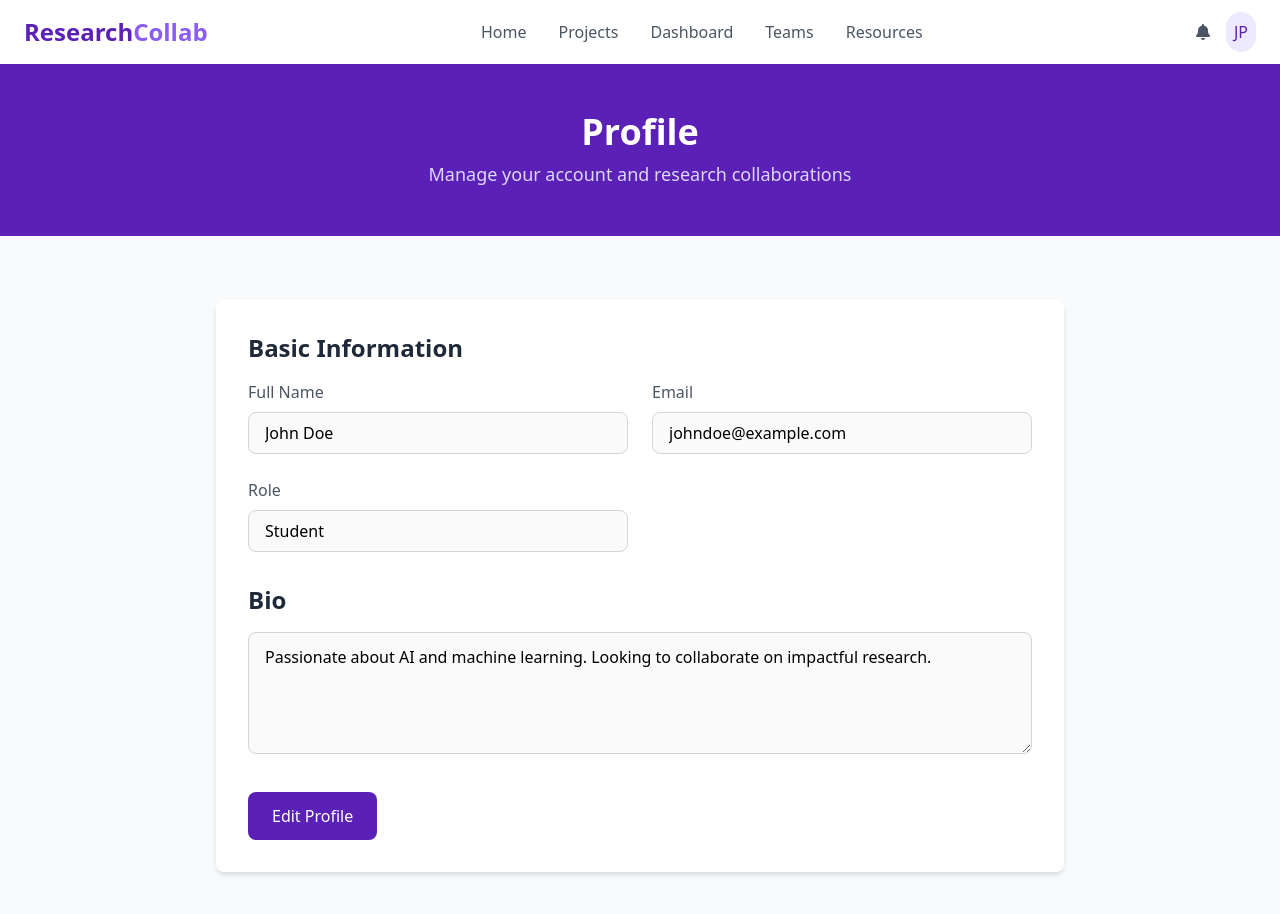
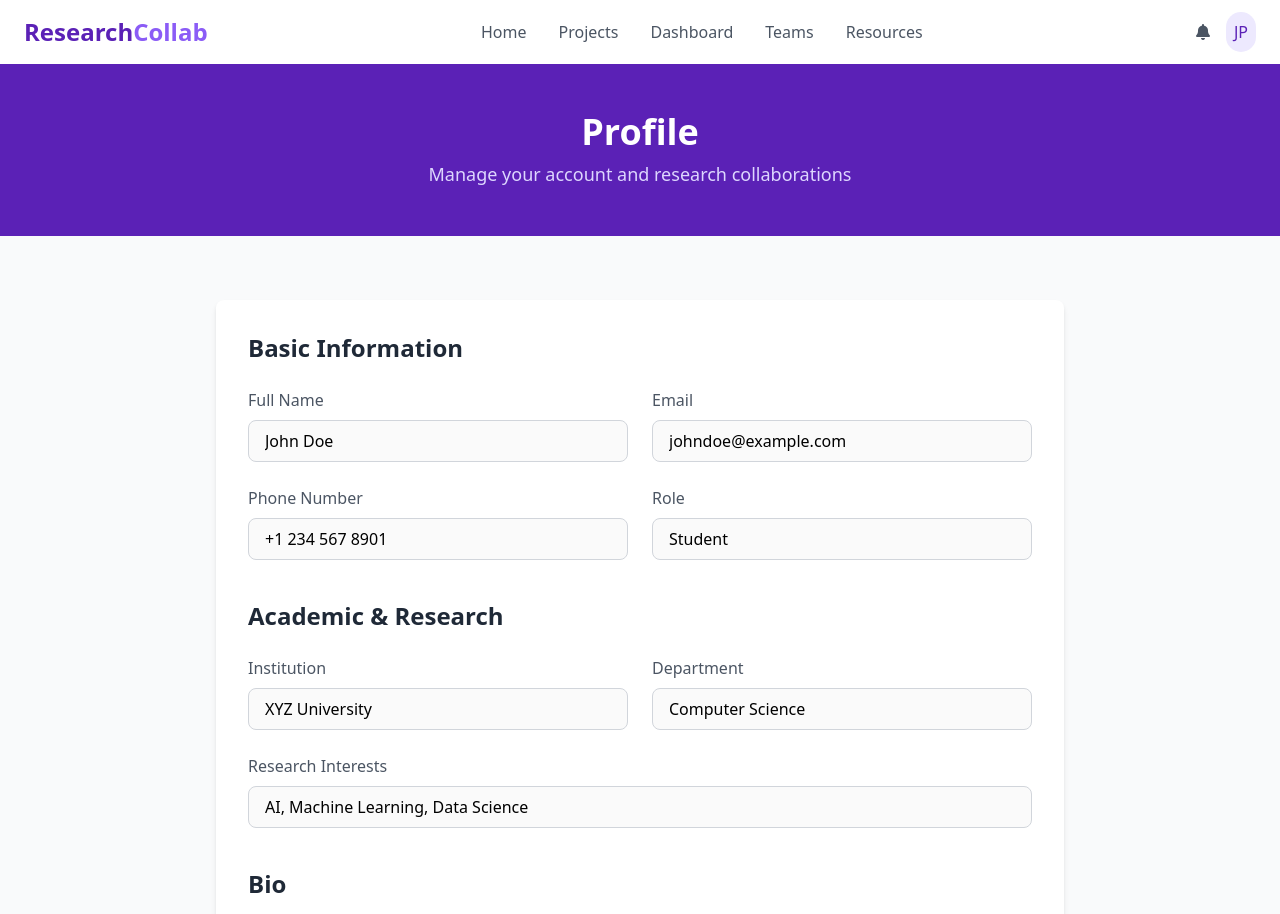
Before and after one commit to GodMakesMe/ResearchCollab, a React (Create React App) app in the folder web-frontend/: page /student-dashboard in a window 1280 px wide. Shown: the top 914 px of the page. Built offline with nearby package versions, Linux system fonts and the light colour scheme; sample sign-in values are in the browser's storage.

Commit message:
profile page updated

```diff
--- a/web-frontend/src/pages/Profile.tsx
+++ b/web-frontend/src/pages/Profile.tsx
@@ -9,6 +9,10 @@ const Profile: React.FC = () => {
     name: 'John Doe',
     email: 'johndoe@example.com',
     role: 'Student',
+    phone: '+1 234 567 8901',
+    institution: 'XYZ University',
+    department: 'Computer Science',
+    interests: 'AI, Machine Learning, Data Science',
     bio: 'Passionate about AI and machine learning. Looking to collaborate on impactful research.',
   });
 
@@ -19,11 +23,7 @@ const Profile: React.FC = () => {
       navigate('/login');
     }
 
-    // You can fetch actual user data here
-    // Example:
-    // fetch('/api/user', { headers: { Authorization: `Bearer ${token}` } })
-    //   .then(res => res.json())
-    //   .then(data => setUserData(data));
+    // fetch user data logic here
   }, [navigate]);
 
   return (
@@ -42,8 +42,9 @@ const Profile: React.FC = () => {
       <section className="py-16">
         <div className="container mx-auto px-6 max-w-4xl">
           <div className="bg-white p-8 rounded-lg shadow-md">
-            <div className="mb-8">
-              <h2 className="text-2xl font-bold text-gray-800 mb-4">Basic Information</h2>
+            {/* Basic Info */}
+            <div className="mb-10">
+              <h2 className="text-2xl font-bold text-gray-800 mb-6">Basic Information</h2>
               <div className="grid grid-cols-1 md:grid-cols-2 gap-6">
                 <div>
                   <label className="text-gray-600 font-medium block mb-2">Full Name</label>
@@ -64,6 +65,15 @@ const Profile: React.FC = () => {
                   />
                 </div>
                 <div>
+                  <label className="text-gray-600 font-medium block mb-2">Phone Number</label>
+                  <input
+                    type="text"
+                    value={userData.phone}
+                    className="w-full border border-gray-300 rounded-lg px-4 py-2"
+                    disabled
+                  />
+                </div>
+                <div>
                   <label className="text-gray-600 font-medium block mb-2">Role</label>
                   <input
                     type="text"
@@ -75,7 +85,42 @@ const Profile: React.FC = () => {
               </div>
             </div>
 
-            <div className="mb-8">
+            {/* Academic & Research Info */}
+            <div className="mb-10">
+              <h2 className="text-2xl font-bold text-gray-800 mb-6">Academic & Research</h2>
+              <div className="grid grid-cols-1 md:grid-cols-2 gap-6">
+                <div>
+                  <label className="text-gray-600 font-medium block mb-2">Institution</label>
+                  <input
+                    type="text"
+                    value={userData.institution}
+                    className="w-full border border-gray-300 rounded-lg px-4 py-2"
+                    disabled
+                  />
+                </div>
+                <div>
+                  <label className="text-gray-600 font-medium block mb-2">Department</label>
+                  <input
+                    type="text"
+                    value={userData.department}
+                    className="w-full border border-gray-300 rounded-lg px-4 py-2"
+                    disabled
+                  />
+                </div>
+                <div className="md:col-span-2">
+                  <label className="text-gray-600 font-medium block mb-2">Research Interests</label>
+                  <input
+                    type="text"
+                    value={userData.interests}
+                    className="w-full border border-gray-300 rounded-lg px-4 py-2"
+                    disabled
+                  />
+                </div>
+              </div>
+            </div>
+
+            {/* Bio */}
+            <div className="mb-10">
               <h2 className="text-2xl font-bold text-gray-800 mb-4">Bio</h2>
               <textarea
                 className="w-full border border-gray-300 rounded-lg px-4 py-3"
@@ -97,7 +142,7 @@ const Profile: React.FC = () => {
         <div className="container mx-auto px-6">
           <h2 className="text-3xl font-bold text-gray-800 mb-8">Your Projects</h2>
           <div className="grid grid-cols-1 md:grid-cols-3 gap-6">
-            {/* Example cards — dynamically load based on user in real setup */}
+            {/* Example cards — replace with dynamic loading later */}
             <div className="bg-white p-6 rounded-lg shadow-md">
               <h3 className="text-xl font-semibold text-purple-800 mb-2">AI for Healthcare</h3>
               <p className="text-gray-600">Developing AI models to assist in early diagnosis.</p>
```
